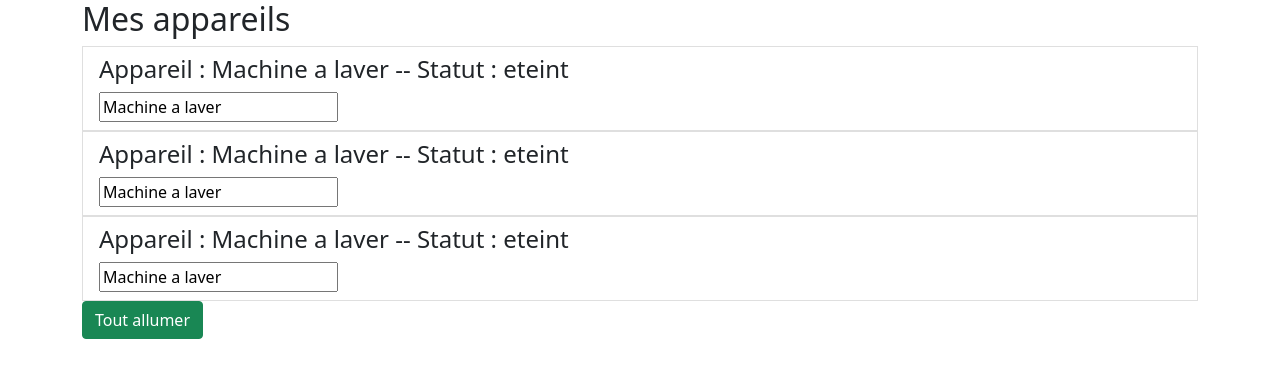
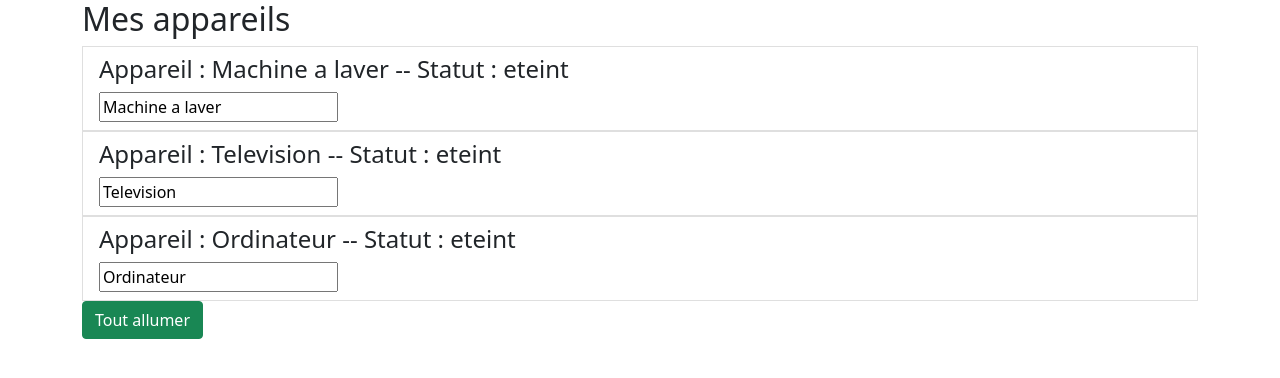
Before and after one commit to beinjamin/mon_test_angular, an Angular app: page / in a window 1280 px wide. Shown: the top 378 px of the page. Built offline with nearby package versions, Linux system fonts and the light colour scheme.

Commit message:
UPropriete personnaliser

```diff
--- a/src/app/app.component.html
+++ b/src/app/app.component.html
@@ -3,9 +3,9 @@
     <div class="col-xs-12">
       <h2>Mes appareils</h2>
       <ul class="list-group">
-    <app-appareil></app-appareil>
-    <app-appareil></app-appareil>
-    <app-appareil></app-appareil>
+    <app-appareil [appareilName]="appareilOne"></app-appareil>
+    <app-appareil [appareilName]="appareilTwo"></app-appareil>
+    <app-appareil [appareilName]="appareilThree"></app-appareil>
 
       </ul>
 <button class="btn btn-success"
--- a/src/app/app.component.ts
+++ b/src/app/app.component.ts
@@ -11,7 +11,10 @@ export class AppComponent {
 
 
 /*   Interpolation &&& properties brading laison du code typescript ver le template */
-  constructor(){
+  appareilOne = 'Machine a laver';
+  appareilTwo = 'Television';
+  appareilThree = 'Ordinateur';
+constructor(){
     setTimeout(() => {
       this.isAuth = true;
 
--- a/src/app/appareil/appareil.component.html
+++ b/src/app/appareil/appareil.component.html
@@ -2,6 +2,4 @@
 <h4>Appareil : {{ appareilName }}  -- Statut : {{ getStatus () }}</h4>
 <input type="text" class=" from-control" [(ngModel)]="appareilName">
 
-
-
 </li>
--- a/src/app/appareil/appareil.component.ts
+++ b/src/app/appareil/appareil.component.ts
@@ -1,4 +1,4 @@
-import { Component, OnInit } from '@angular/core';
+import { Component,Input, OnInit } from '@angular/core';
 
 @Component({
   selector: 'app-appareil',
@@ -6,7 +6,8 @@ import { Component, OnInit } from '@angular/core';
   styleUrls: ['./appareil.component.scss']
 })
 export class AppareilComponent implements OnInit {
-  appareilName = 'Machine a laver';
+  @Input()
+  appareilName!: string;
   appareilStatus = 'eteint';
   constructor() { }
 
```
